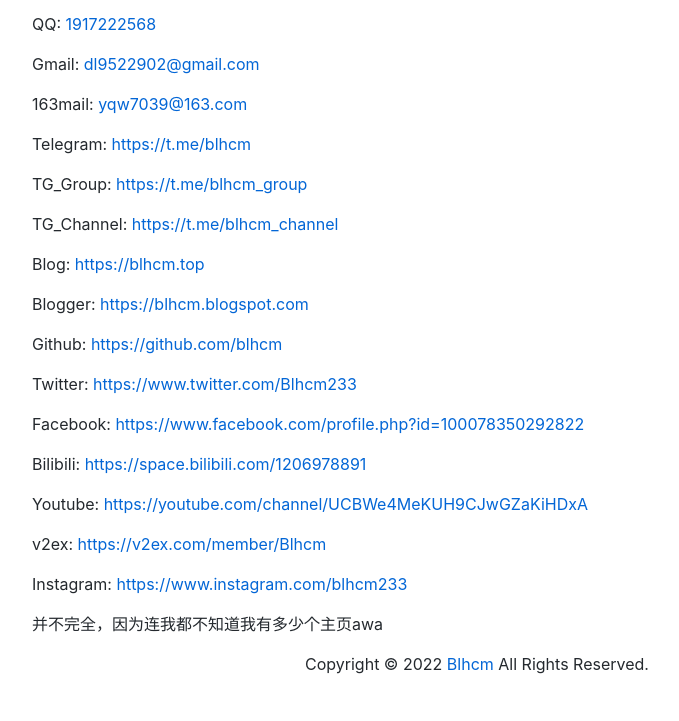
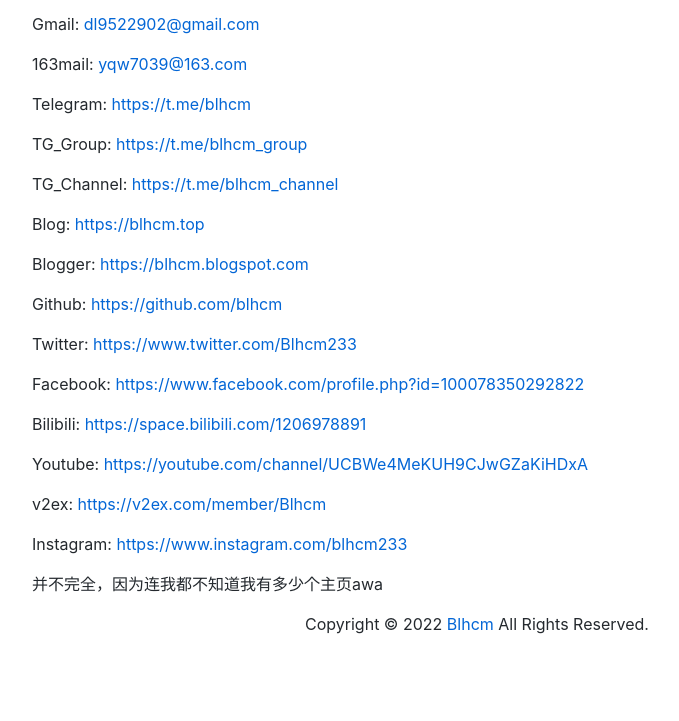
Before and after one commit to blhcm/contact, a plain HTML site: page index.html in a window 1280 px wide. Shown: the part 100-821 px from the top of the page, without its empty margins (163-842 px from the left). After the commit the page ends 800 px from the top, so only its background shows below. Drawn offline with Linux system fonts and the light colour scheme.

Commit message:
Update index.html

```diff
--- a/index.html
+++ b/index.html
@@ -24,7 +24,6 @@ text-align: center;
 </head>
 <body class="markdown-body">
         <h1>Contact 联系</h1>
-        <p>QQ: <a href="https://qm.qq.com/cgi-bin/qm/qr?k=jVoPeOb8Be0abv9QdJ12nlbwMlH_UFTA&noverify=0">1917222568</a><p>
         <p>Gmail: <a href="mailto:dl9522902@gmail.com">dl9522902@gmail.com</a><p>
         <p>163mail: <a href="mailto:yqw7039@163.com">yqw7039@163.com</a><p>
         <p>Telegram: <a href="https://t.me/blhcm">https://t.me/blhcm</a><p>
```
